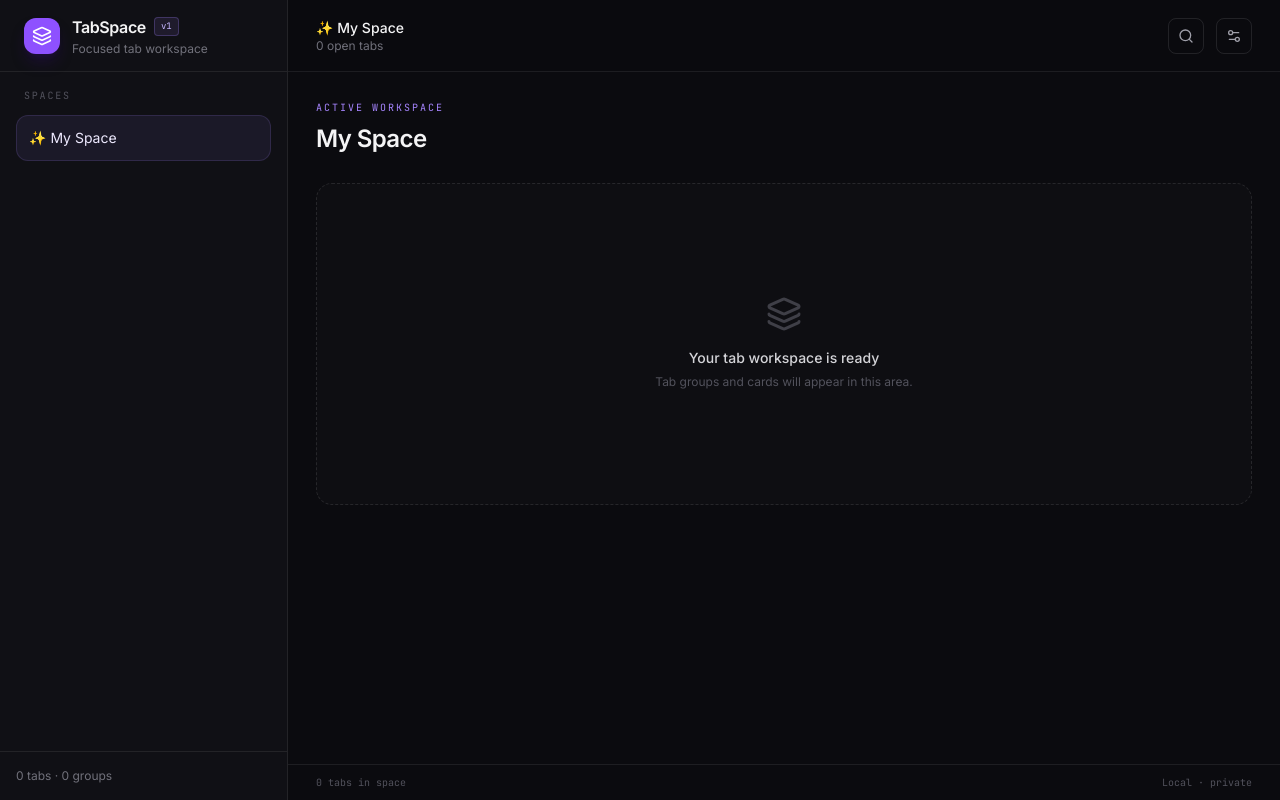
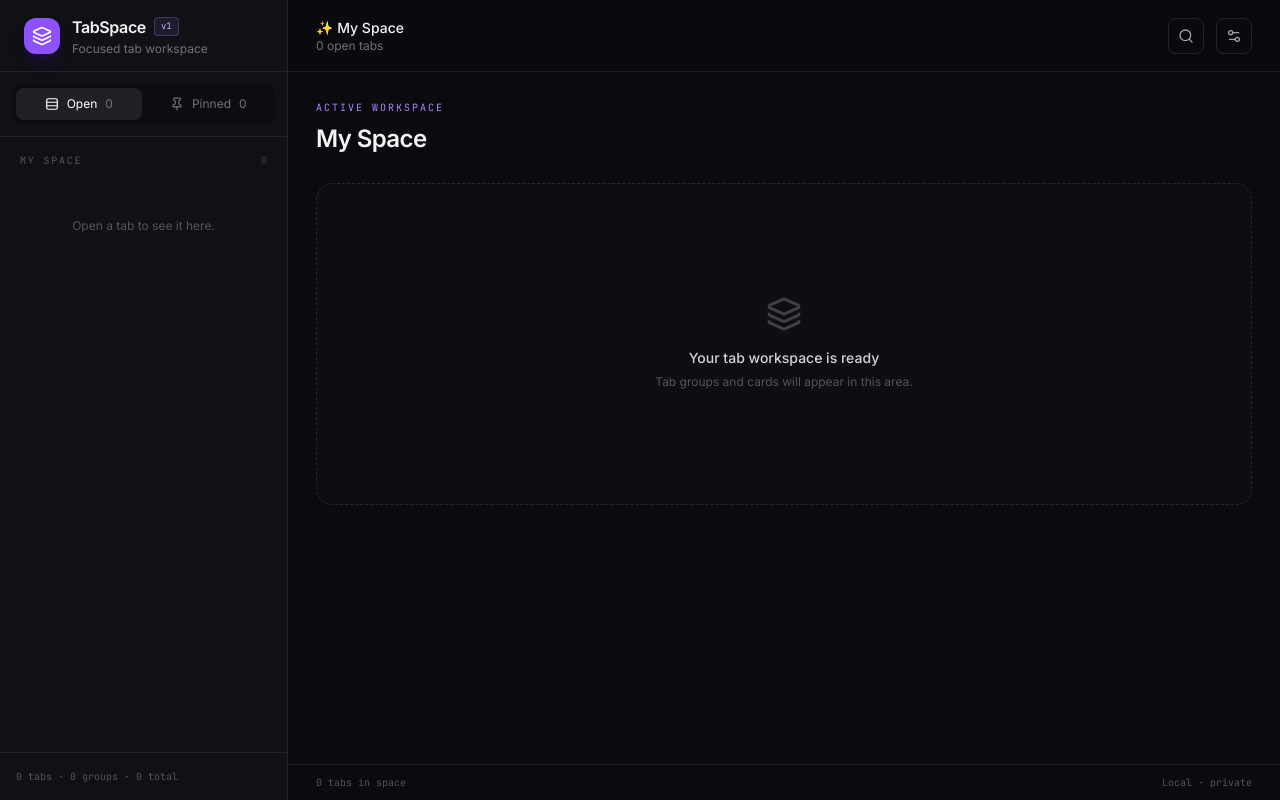
Before and after one commit to nanasis/TabSpace, a React (Vite) app: page / in a window 1280 px wide. Built offline with nearby package versions, Linux system fonts and the light colour scheme.

Commit message:
feat: add live tab sidebar

```diff
--- a/src/App.tsx
+++ b/src/App.tsx
@@ -1,7 +1,8 @@
 import { Layers3, PanelLeft, Search, Settings2 } from 'lucide-react'
-import { useMemo } from 'react'
+import { useMemo, useState } from 'react'
 
 import { useTabSpaceDocument } from './app/useTabSpaceDocument'
+import { Sidebar } from './components/Sidebar'
 import {
   createChromeDocumentRepository,
   type DocumentRepository,
@@ -17,39 +18,16 @@
     [repository],
   )
   const { document, error, loading } = useTabSpaceDocument(documentRepository)
+  const [actionError, setActionError] = useState<string>()
   const activeSpace = document?.spaces.find(({ id }) => id === document.settings.activeSpaceId)
 
   return (
     <div className="flex min-h-screen bg-[#0b0b0f] text-zinc-100">
-      <aside className="fixed inset-y-0 left-0 z-20 hidden w-72 flex-col border-r border-white/8 bg-[#101015] lg:flex">
-        <div className="flex h-18 items-center gap-3 border-b border-white/8 px-6">
-          <span className="grid size-9 place-items-center rounded-xl bg-violet-500 text-white shadow-lg shadow-violet-950/40">
-            <Layers3 className="size-5" aria-hidden="true" />
-          </span>
-          <div>
-            <div className="flex items-center gap-2">
-              <h1 className="text-base font-semibold tracking-tight">TabSpace</h1>
-              <span className="rounded border border-violet-400/25 bg-violet-400/10 px-1.5 py-0.5 font-mono text-[9px] text-violet-300">
-                v1
-              </span>
-            </div>
-            <p className="mt-0.5 text-xs text-zinc-500">Focused tab workspace</p>
-          </div>
-        </div>
-
-        <nav className="flex-1 p-4" aria-label="TabSpace navigation">
-          <p className="px-2 font-mono text-[10px] uppercase tracking-[0.18em] text-zinc-600">
-            Spaces
-          </p>
-          <div className="mt-3 rounded-xl border border-violet-400/15 bg-violet-400/8 px-3 py-3 text-sm text-violet-100">
-            {activeSpace ? `${activeSpace.emoji}  ${activeSpace.name}` : 'Loading your spaces…'}
-          </div>
-        </nav>
-
-        <div className="border-t border-white/8 p-4 text-xs text-zinc-500">
-          {document ? `${document.tabs.length} tabs · ${document.groups.length} groups` : 'Local storage'}
-        </div>
-      </aside>
+      <Sidebar
+        document={document}
+        activeSpaceName={activeSpace?.name}
+        onActionError={setActionError}
+      />
 
       <div className="flex min-h-screen min-w-0 flex-1 flex-col lg:pl-72">
         <header className="sticky top-0 z-10 flex h-18 items-center gap-3 border-b border-white/8 bg-[#0b0b0f]/90 px-4 backdrop-blur-xl sm:px-7">
@@ -93,9 +71,9 @@
               {activeSpace?.name ?? 'Your tabs'}
             </h2>
 
-            {error ? (
+            {error || actionError ? (
               <div className="mt-6 rounded-xl border border-red-400/20 bg-red-400/8 px-4 py-3 text-sm text-red-200" role="alert">
-                {error}
+                {error ?? actionError}
               </div>
             ) : null}
 
--- /dev/null
+++ b/src/components/Sidebar.tsx
@@ -0,0 +1,117 @@
+import { Globe2, Layers3, Pin, Rows3 } from 'lucide-react'
+import { useMemo, useState } from 'react'
+
+import type { TabSpaceDocument } from '../model/document'
+import { activateBrowserTab } from '../tabs/chromeTabs'
+
+export interface SidebarProps {
+  document?: TabSpaceDocument
+  activeSpaceName?: string
+  onActionError(message: string): void
+}
+
+type TabView = 'open' | 'pinned'
+
+export function Sidebar({ document, activeSpaceName, onActionError }: SidebarProps) {
+  const [view, setView] = useState<TabView>('open')
+  const activeSpaceId = document?.settings.activeSpaceId
+  const spaceTabs = useMemo(
+    () => document?.tabs.filter(({ spaceId }) => spaceId === activeSpaceId) ?? [],
+    [activeSpaceId, document?.tabs],
+  )
+  const visibleTabs = view === 'pinned' ? spaceTabs.filter(({ pinned }) => pinned) : spaceTabs
+
+  async function activate(tabId: number | undefined) {
+    if (tabId === undefined) {
+      onActionError('That saved tab is not currently open.')
+      return
+    }
+
+    try {
+      await activateBrowserTab(tabId)
+    } catch {
+      onActionError('Chrome could not activate that tab. It may have been closed.')
+    }
+  }
+
+  return (
+    <aside className="fixed inset-y-0 left-0 z-20 hidden w-72 flex-col border-r border-white/8 bg-[#101015] lg:flex">
+      <div className="flex h-18 items-center gap-3 border-b border-white/8 px-6">
+        <span className="grid size-9 place-items-center rounded-xl bg-violet-500 text-white shadow-lg shadow-violet-950/40">
+          <Layers3 className="size-5" aria-hidden="true" />
+        </span>
+        <div>
+          <div className="flex items-center gap-2">
+            <h1 className="text-base font-semibold tracking-tight">TabSpace</h1>
+            <span className="rounded border border-violet-400/25 bg-violet-400/10 px-1.5 py-0.5 font-mono text-[9px] text-violet-300">
+              v1
+            </span>
+          </div>
+          <p className="mt-0.5 text-xs text-zinc-500">Focused tab workspace</p>
+        </div>
+      </div>
+
+      <nav className="border-b border-white/8 p-3" aria-label="Tab views">
+        <div className="grid grid-cols-2 gap-1 rounded-xl bg-black/20 p-1">
+          <button
+            className={`flex items-center justify-center gap-2 rounded-lg px-2 py-2 text-xs transition ${view === 'open' ? 'bg-white/8 text-white' : 'text-zinc-500 hover:text-zinc-300'}`}
+            onClick={() => setView('open')}
+            type="button"
+          >
+            <Rows3 className="size-3.5" /> Open <span className="text-zinc-500">{spaceTabs.length}</span>
+          </button>
+          <button
+            className={`flex items-center justify-center gap-2 rounded-lg px-2 py-2 text-xs transition ${view === 'pinned' ? 'bg-white/8 text-white' : 'text-zinc-500 hover:text-zinc-300'}`}
+            onClick={() => setView('pinned')}
+            type="button"
+          >
+            <Pin className="size-3.5" /> Pinned{' '}
+            <span className="text-zinc-500">{spaceTabs.filter(({ pinned }) => pinned).length}</span>
+          </button>
+        </div>
+      </nav>
+
+      <div className="min-h-0 flex-1 overflow-y-auto px-3 py-4">
+        <div className="flex items-center justify-between px-2">
+          <p className="truncate font-mono text-[10px] uppercase tracking-[0.18em] text-zinc-600">
+            {activeSpaceName ?? 'Current space'}
+          </p>
+          <span className="font-mono text-[10px] text-zinc-700">{visibleTabs.length}</span>
+        </div>
+        <div className="mt-2 space-y-1">
+          {visibleTabs.map((tab) => (
+            <button
+              key={tab.id}
+              className={`flex w-full items-center gap-2.5 rounded-lg px-2 py-2 text-left transition hover:bg-white/5 ${tab.active ? 'bg-violet-400/8 text-white' : 'text-zinc-400'}`}
+              onClick={() => void activate(tab.chromeTabId)}
+              type="button"
+            >
+              <span className="grid size-7 shrink-0 place-items-center overflow-hidden rounded-lg bg-white/5 text-zinc-500">
+                {tab.avatarEmoji ? (
+                  <span className="text-sm">{tab.avatarEmoji}</span>
+                ) : tab.faviconUrl ? (
+                  <img className="size-4" src={tab.faviconUrl} alt="" />
+                ) : (
+                  <Globe2 className="size-3.5" />
+                )}
+              </span>
+              <span className="min-w-0 flex-1 truncate text-xs">{tab.alias ?? tab.title}</span>
+              {tab.pinned ? <Pin className="size-3 shrink-0 text-violet-400" aria-label="Pinned" /> : null}
+            </button>
+          ))}
+          {!visibleTabs.length ? (
+            <div className="px-3 py-10 text-center text-xs leading-5 text-zinc-600">
+              {view === 'pinned' ? 'No pinned tabs in this space.' : 'Open a tab to see it here.'}
+            </div>
+          ) : null}
+        </div>
+      </div>
+
+      <div className="border-t border-white/8 p-4 font-mono text-[10px] text-zinc-600">
+        {document
+          ? `${spaceTabs.length} tabs · ${document.groups.filter(({ spaceId }) => spaceId === activeSpaceId).length} groups · ${document.tabs.length} total`
+          : 'Loading local workspace…'}
+      </div>
+    </aside>
+  )
+}
--- a/src/model/document.ts
+++ b/src/model/document.ts
@@ -45,6 +45,7 @@
     alias: z.string().trim().min(1).max(512).optional(),
     avatarEmoji: z.string().trim().min(1).max(16).optional(),
     pinned: z.boolean(),
+    active: z.boolean().default(false),
     order: orderSchema,
     lastAccessedAt: timestampSchema,
     createdAt: timestampSchema,
--- a/src/tabs/reconcileTabs.ts
+++ b/src/tabs/reconcileTabs.ts
@@ -47,6 +47,7 @@
     record.title !== tab.title ||
     record.faviconUrl !== tab.faviconUrl ||
     record.pinned !== tab.pinned ||
+    record.active !== tab.active ||
     (tab.active && record.lastAccessedAt !== nextAccessedAt)
   )
 }
@@ -121,6 +122,7 @@
           title: tab.title,
           ...(tab.faviconUrl ? { faviconUrl: tab.faviconUrl } : { faviconUrl: undefined }),
           pinned: tab.pinned,
+          active: tab.active,
           lastAccessedAt: tab.active ? nextAccessedAt : existing.lastAccessedAt,
           updatedAt: timestamp,
         }
@@ -137,6 +139,7 @@
       title: tab.title,
       ...(tab.faviconUrl ? { faviconUrl: tab.faviconUrl } : {}),
       pinned: tab.pinned,
+      active: tab.active,
       order: nextOrder,
       lastAccessedAt: nextAccessedAt,
       createdAt: timestamp,
```
Also changed, not shown: 1 other file (tests, documents, lock files or other folders).
